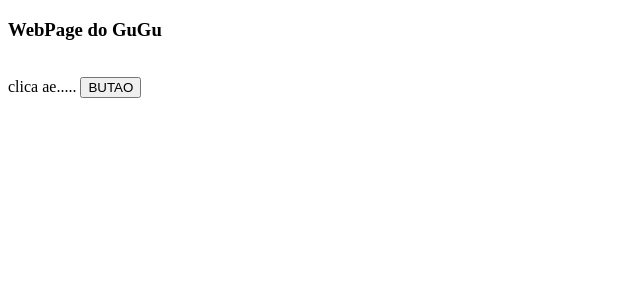
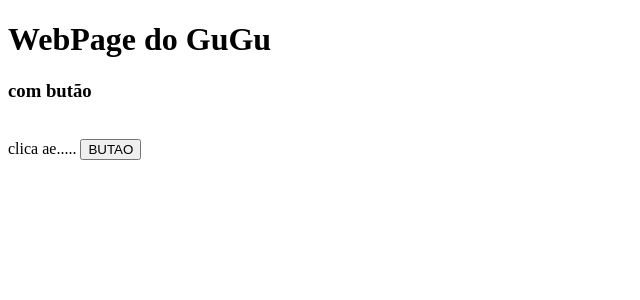
Before and after one commit to GuSSniper/training-next, a Next.js app: page / in a window 1280 px wide. Shown: the top 300 px of the page, without its empty margins (0-640 px from the left). Built offline with nearby package versions, Linux system fonts and the light colour scheme.

Commit message:
gugu homepage

```diff
--- a/pages/index.js
+++ b/pages/index.js
@@ -1,7 +1,8 @@
 function Home() {
     return (
     <div>
-        <h3>WebPage do GuGu</h3>
+        <h1>WebPage do GuGu</h1>
+        <h3>com butão</h3>
         <br></br>
         <div>clica ae.....         <button>BUTAO</button></div>
     </div>
```
